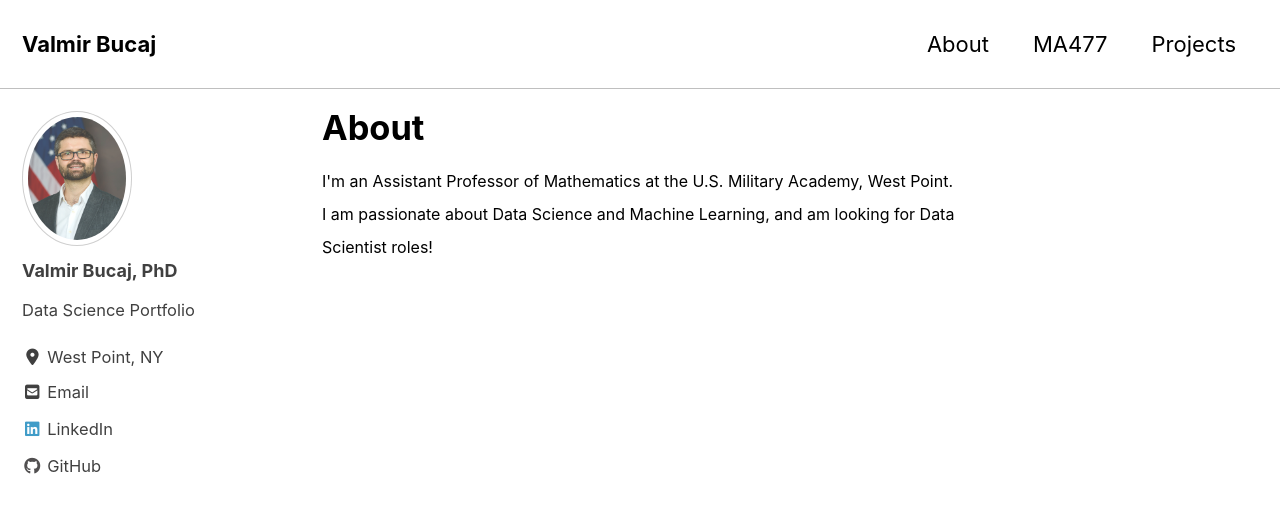
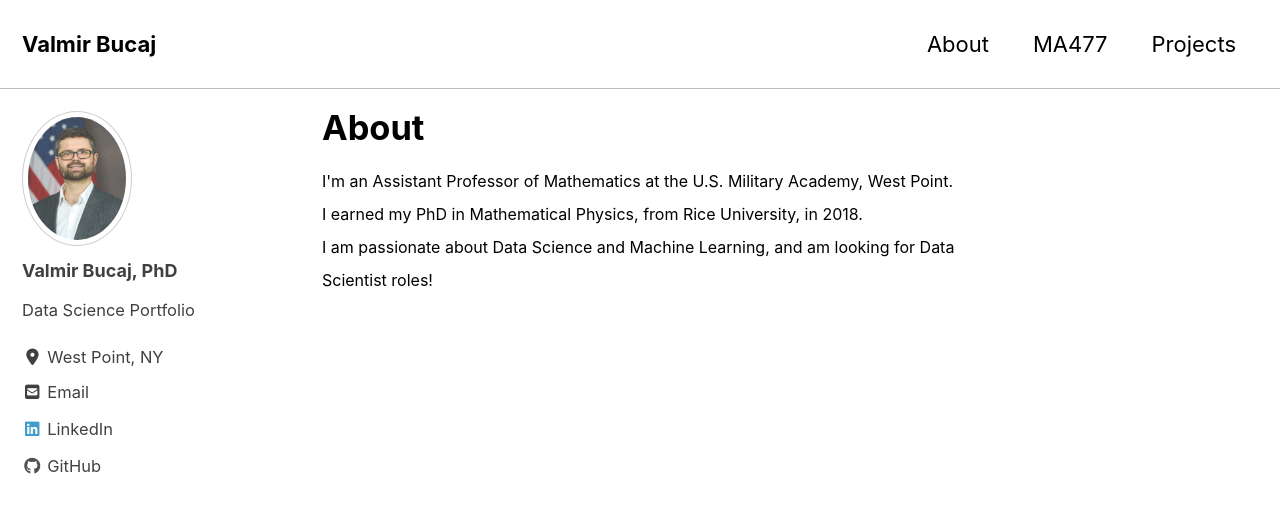
Before and after one commit to vbucaj/vbucaj.github.io, a Jekyll site: the page built from _pages/about.md, in a window 1280 px wide and 900 px high. Shown: the top 513 px of the window. Built offline with Jekyll 4.4.1, drawn with Linux system fonts in a browser that asks for light colours; cached includes are drawn as plain includes; nearby versions of some CDN libraries.

Commit message:
1/16/20 @ 1:01PM

```diff
--- a/_pages/about.md
+++ b/_pages/about.md
@@ -5,6 +5,6 @@ permalink: /about/
 ---
 
 <font size='3'>
-I'm an Assistant Professor of Mathematics at the U.S. Military Academy, West Point.
-
+I'm an Assistant Professor of Mathematics at the U.S. Military Academy, West Point. I earned my PhD in Mathematical Physics, from Rice University, in 2018.
+<br>
 I am passionate about Data Science and Machine Learning, and am looking for Data Scientist roles!</font>
```
